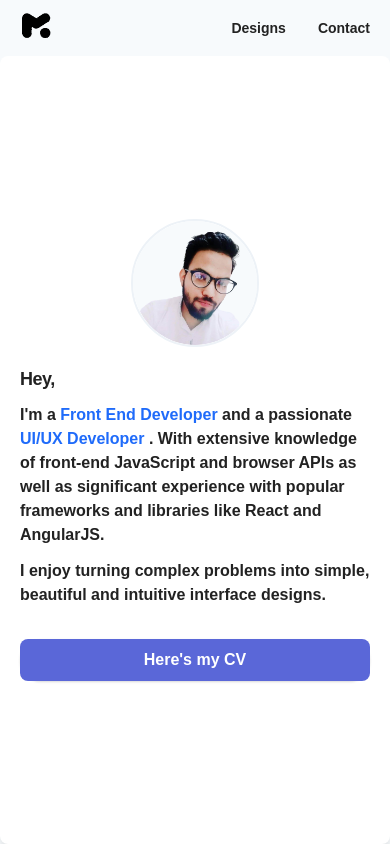
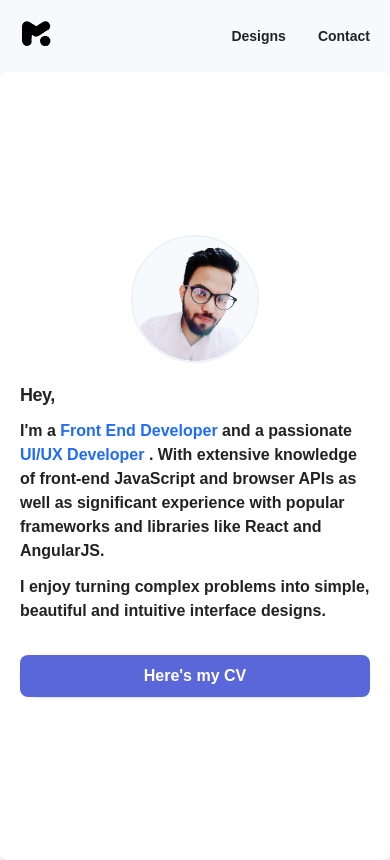
Before and after one commit to mpratap-dev/mahesh, a Next.js app: page / in a window 390 px wide. Built offline with nearby package versions, Linux system fonts and the light colour scheme.

Commit message:
UI mobile channges

```diff
--- a/components/Nav.jsx
+++ b/components/Nav.jsx
@@ -10,7 +10,7 @@ const Nav = () => {
   };
 
   return (
-    <div className="px-5 md:px-12 w-screen flex items-center justify-between py-3 bg-gray-100 dark:bg-gray-800">
+    <div className="px-5 md:px-12 flex items-center justify-between py-5 bg-gray-100 dark:bg-gray-800">
       <div>
         <img src="images/logo-dark.png" alt="logo" className="w-8" />
       </div>
```
